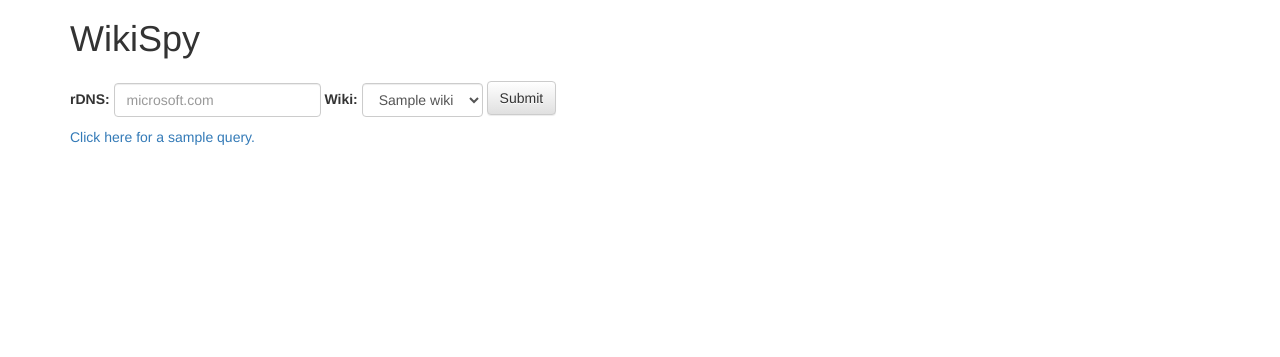
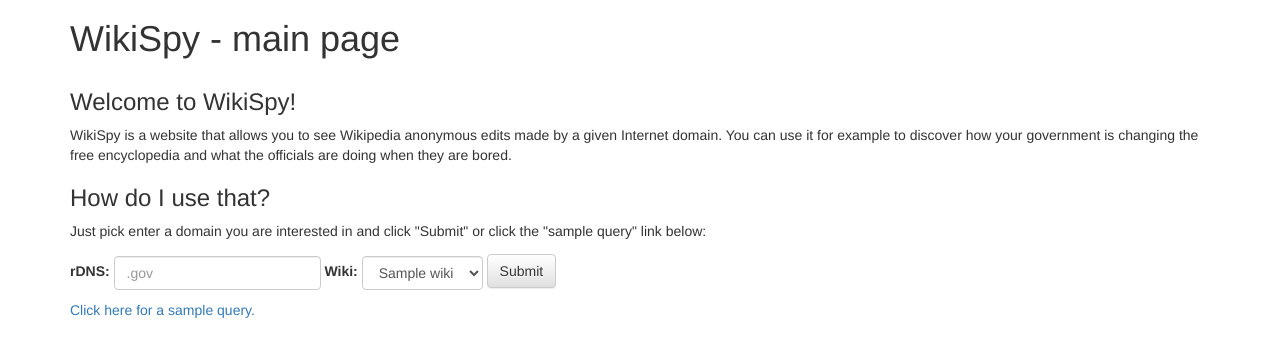
Before and after one commit to d33tah/wikispy, a Django app: template wikispy/templates/index.html in a window 1280 px wide. Shown: the part 51-408 px from the top of the page. Run offline with Django 3.2, Linux system fonts and the light colour scheme; the template is opened without the code that fills it: most values are stand-ins (such as "Sample title", 1, 10 or a date in 2020); some libraries are stand-ins or nearby versions.

Commit message:
Add a nicer index, add titles to the views.

```diff
--- a/wikispy/templates/base.html
+++ b/wikispy/templates/base.html
@@ -5,7 +5,7 @@
     <meta http-equiv="X-UA-Compatible" content="IE=edge">
     <meta name="viewport" content="width=device-width, initial-scale=1">
     <!-- The above 3 meta tags *must* come first in the head; any other head content must come *after* these tags -->
-    <title>WikiSpy</title>
+    <title>{% trans "WikiSpy" %} - {% block title %}{{ title }}{% endblock %}</title>
 
     <!-- Bootstrap -->
     <link href="https://maxcdn.bootstrapcdn.com/bootstrap/3.3.4/css/bootstrap.min.css" rel="stylesheet">
@@ -60,7 +60,7 @@
 
     <div class="container">
 
-        <h1>WikiSpy</h1>
+        <h1>WikiSpy - {% block h1title %}{{ h1title }}{% endblock %}</h1>
         {% block content %}{% endblock %}
 
     </div><!-- /.container -->
--- a/wikispy/templates/error.html
+++ b/wikispy/templates/error.html
@@ -1,5 +1,10 @@
 {% extends "base.html" %}
 {% load i18n %}{% load l10n %}
+{% block title %}
+    {% block h1title %}
+        {% trans "Error" %}
+    {% endblock %}
+{% endblock %}
 {% block content %}
 <p>{{ error }}
 {% endblock %}
--- a/wikispy/templates/index.html
+++ b/wikispy/templates/index.html
@@ -1,6 +1,22 @@
 {% extends "base.html" %}
 {% load i18n %}{% load l10n %}
+{% block title %}
+    {% block h1title %}
+        {% trans "main page" %}
+    {% endblock %}
+{% endblock %}
 {% block content %}
+
+<h3>{% trans "Welcome to WikiSpy!" %}</h3>
+<p>{% blocktrans %}WikiSpy is a website that allows you to see Wikipedia
+anonymous edits made by a given Internet domain. You can use it for example
+to discover how your government is changing the free encyclopedia and what
+the officials are doing when they are bored.{% endblocktrans %}</p>
+
+<h3>{% trans "How do I use that?" %}</h3>
+<p>{% blocktrans %}Just pick enter a domain you are interested
+in and click "Submit" or click the "sample query" link below:
+{% endblocktrans %}</p>
 
 {% if error %}
 <p class="bg-danger padded">{{ error }}</p>
@@ -9,7 +25,9 @@
 <form action="." method="post" class="form-inline">{% csrf_token %}
   <div class="form-group">
     <label class="padded-top" for="rdns">{% trans "rDNS" %}:</label>
-    <input class="form-control" name="rdns" id="rdns" placeholder="microsoft.com">
+    <input class="form-control" name="rdns" id="rdns"
+      placeholder="{% comment %}Translators: This would be the default domain
+      suggested in the index page.{% endcomment %}{% trans ".gov" %}">
     <label class="padded-top" for="wiki">{% trans "Wiki" %}:</label>
     <select class="form-control" name="wiki" id="wiki">
     {% for wiki in wikis %}
@@ -22,7 +40,7 @@
 </form>
 
 <p class="padded-top">
-    <a href="/by_rdns/plwiki/.gov.pl">
+    <a href="/by_rdns/plwiki/{% trans ".gov" %}">
         {% trans "Click here for a sample query." %}
     </a>
 </p>
--- a/wikispy/templates/privacy.html
+++ b/wikispy/templates/privacy.html
@@ -1,7 +1,11 @@
 {% extends "base.html" %}
 {% load i18n %}{% load l10n %}
+{% block title %}
+    {% block h1title %}
+        {% trans "privacy policy" %}
+    {% endblock %}
+{% endblock %}
 {% block content %}
-<h1>{% trans "Privacy policy" %}</h1>
 {% blocktrans %}
 1. The administrator of this website is Jacek Wielemborek, <br />
 2. The IP addresses of the users are being recorded for statistical purposes.
--- a/wikispy/templates/rules.html
+++ b/wikispy/templates/rules.html
@@ -1,7 +1,11 @@
 {% extends "base.html" %}
 {% load i18n %}{% load l10n %}
+{% block title %}
+    {% block h1title %}
+        {% trans "rules" %}
+    {% endblock %}
+{% endblock %}
 {% block content %}
-<h1>{% trans "Rules" %}</h1>
 {% blocktrans %}
 1. This website contains references to data, which is available under the <a href="https://en.wikipedia.org/wiki/Wikipedia:Text_of_Creative_Commons_Attribution-ShareAlike_3.0_Unported_License">Creative Commons Attribution-ShareAlike License</a>; additional terms may apply.
 {% endblocktrans %}
```
Also changed, not shown: wikispy/templates/by_rdns.html (+24 -0 lines), locale/pl/LC_MESSAGES/django.po.
